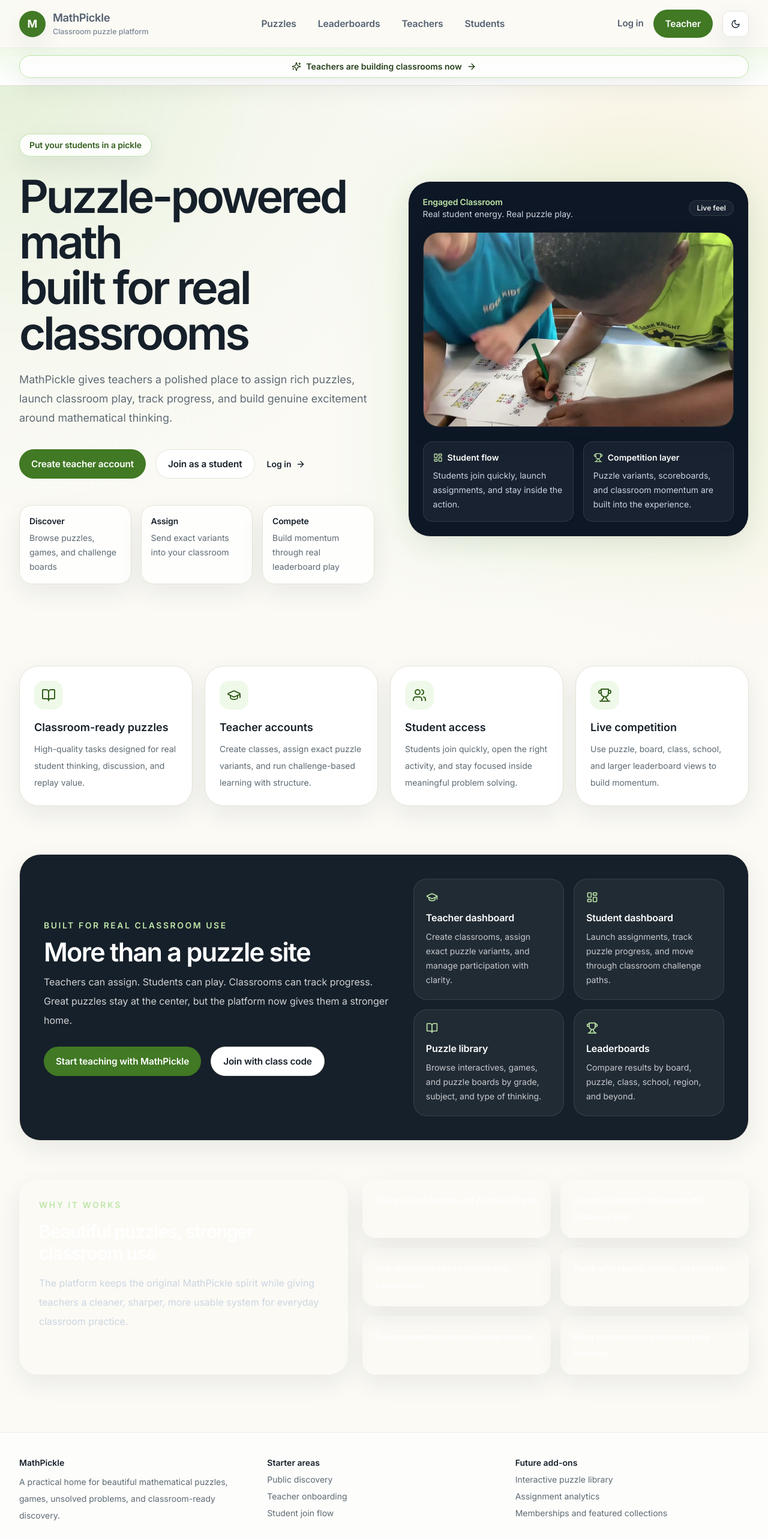
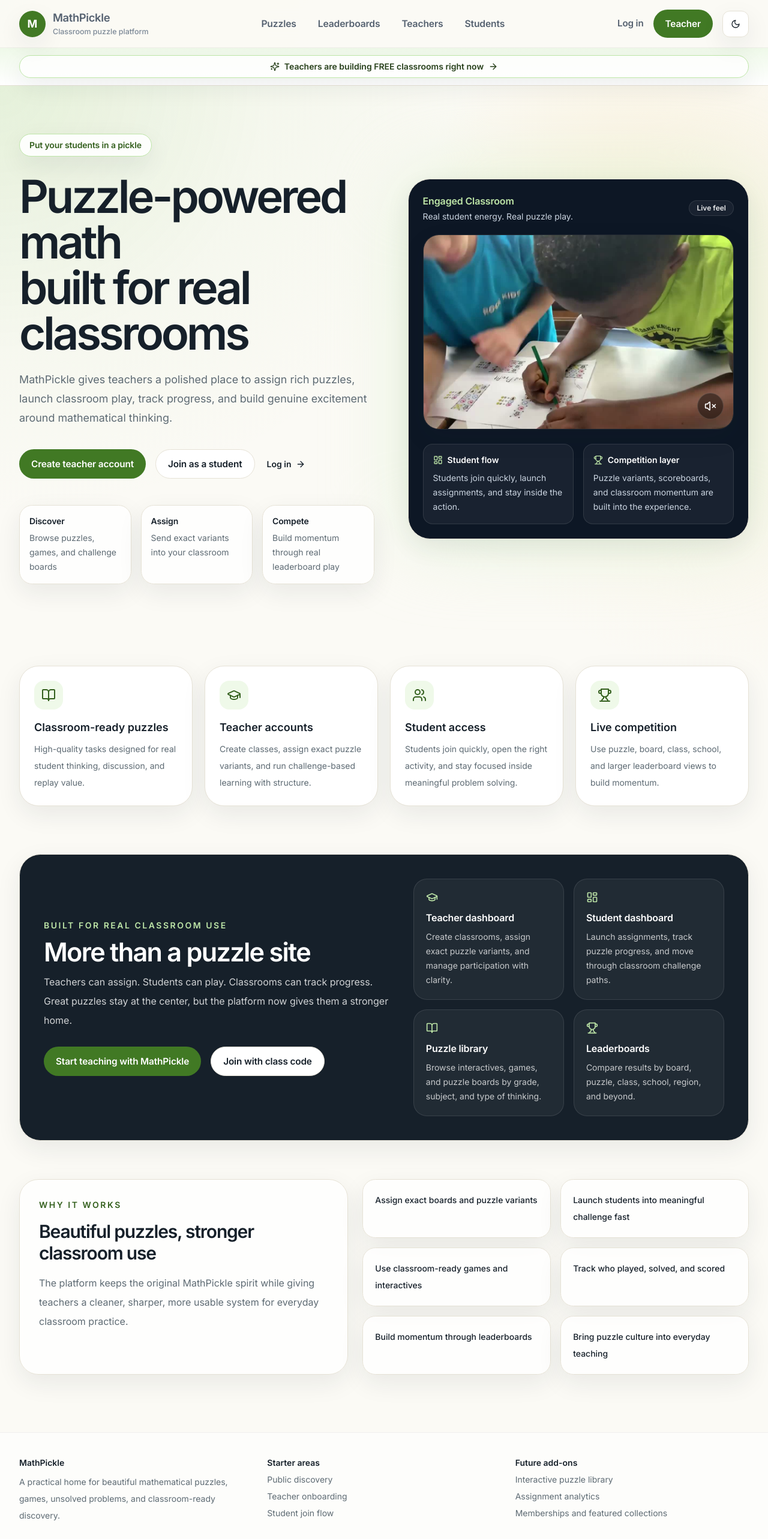
Before and after one commit to HerbertBakery/math-pickle, a Next.js app: page / in a window 1280 px wide. Shown: the top 2566 px of the page at 60% size. Built offline with nearby package versions, Linux system fonts and the light colour scheme; no server answers.

Commit message:
Polish homepage and header updates

```diff
--- a/app/layout.tsx
+++ b/app/layout.tsx
@@ -40,6 +40,8 @@
     <html lang="en" suppressHydrationWarning>
       <head>
         <script dangerouslySetInnerHTML={{ __html: themeBootScript }} />
+        <link rel="preload" as="image" href="/engage-poster.jpg" />
+        <link rel="preload" href="/engage-hero.mp4" as="video" type="video/mp4" />
       </head>
       <body className={`${inter.className} bg-canvas text-ink dark:bg-[#08111b] dark:text-white`}>
         <div className="min-h-screen">
--- a/app/page.tsx
+++ b/app/page.tsx
@@ -87,7 +87,7 @@
             className="group flex items-center justify-center gap-2 rounded-full border border-pickle-200 bg-white/80 px-4 py-2 text-sm font-semibold text-pickle-900 shadow-soft transition hover:border-pickle-400 hover:bg-white dark:border-white/10 dark:bg-white/5 dark:text-white dark:hover:bg-white/10"
           >
             <Sparkles className="h-4 w-4" />
-            Teachers are building classrooms now
+            Teachers are building FREE classrooms right now
             <ArrowRight className="h-4 w-4 transition group-hover:translate-x-0.5" />
           </Link>
         </div>
@@ -152,10 +152,13 @@
             <div className="overflow-hidden rounded-[2.3rem] border border-line bg-[#0d1725] p-6 shadow-soft dark:border-white/10">
               <div className="mb-5 flex items-center justify-between gap-4">
                 <div>
-                  <div className="text-sm font-semibold tracking-[-0.01em] text-pickle-200">
+                  <Link
+                    href="/teacher-signup"
+                    className="text-base font-semibold tracking-[-0.01em] text-pickle-200 transition hover:text-white"
+                  >
                     Engaged Classroom
-                  </div>
-                  <div className="text-sm text-slate-300">
+                  </Link>
+                  <div className="mt-1 text-sm text-slate-300">
                     Real student energy. Real puzzle play.
                   </div>
                 </div>
@@ -253,16 +256,16 @@
 
       <section className="mx-auto max-w-7xl px-6 pb-16 pt-2 lg:px-8 lg:pb-24">
         <div className="grid gap-6 lg:grid-cols-[.92fr_1.08fr]">
-          <div className="rounded-[2rem] border border-white/10 bg-white/5 p-8 shadow-soft">
-            <div className="text-sm font-semibold uppercase tracking-[0.18em] text-pickle-200">
+          <div className="rounded-[2rem] border border-line bg-white/80 p-8 shadow-soft backdrop-blur-sm dark:border-white/10 dark:bg-white/5">
+            <div className="text-sm font-semibold uppercase tracking-[0.18em] text-pickle-700 dark:text-pickle-200">
               Why it works
             </div>
 
-            <h2 className="mt-4 text-3xl font-semibold tracking-[-0.04em] text-white">
+            <h2 className="mt-4 text-3xl font-semibold tracking-[-0.04em] text-ink dark:text-white">
               Beautiful puzzles, stronger classroom use
             </h2>
 
-            <p className="mt-4 text-[1rem] leading-8 text-slate-300">
+            <p className="mt-4 text-[1rem] leading-8 text-muted dark:text-slate-300">
               The platform keeps the original MathPickle spirit while giving teachers a cleaner,
               sharper, more usable system for everyday classroom practice.
             </p>
@@ -272,9 +275,9 @@
             {whyItWorks.map((text) => (
               <div
                 key={text}
-                className="rounded-[1.35rem] border border-white/10 bg-white/5 p-5 shadow-soft"
+                className="rounded-[1.35rem] border border-line bg-white/80 p-5 shadow-soft backdrop-blur-sm dark:border-white/10 dark:bg-white/5"
               >
-                <div className="text-sm font-medium leading-7 text-white">
+                <div className="text-sm font-medium leading-7 text-ink dark:text-white">
                   {text}
                 </div>
               </div>
--- a/components/home-hero-video.tsx
+++ b/components/home-hero-video.tsx
@@ -1,58 +1,75 @@
 "use client";
 
 import { useEffect, useRef, useState } from "react";
+import { Volume2, VolumeX } from "lucide-react";
 
 export function HomeHeroVideo() {
   const videoRef = useRef<HTMLVideoElement | null>(null);
   const [isReady, setIsReady] = useState(false);
+  const [isMuted, setIsMuted] = useState(true);
 
   useEffect(() => {
     const video = videoRef.current;
     if (!video) return;
 
-    setIsReady(false);
+    let cancelled = false;
 
-    const handleReady = async () => {
+    const startPlayback = async () => {
       try {
-        video.currentTime = 0;
-      } catch {}
-
-      try {
+        video.defaultMuted = true;
+        video.muted = true;
+        video.playsInline = true;
         await video.play();
       } catch {}
+    };
 
+    const handleLoadedData = async () => {
+      if (cancelled) return;
+      setIsReady(true);
+      await startPlayback();
+    };
+
+    const handlePlaying = () => {
+      if (cancelled) return;
       setIsReady(true);
     };
 
-    const handleLoadedMetadata = () => {
-      try {
-        video.currentTime = 0;
-      } catch {}
-    };
+    video.defaultMuted = true;
+    video.muted = true;
+    video.autoplay = true;
+    video.loop = true;
+    video.playsInline = true;
+    video.preload = "auto";
 
-    const handleCanPlay = () => {
-      handleReady();
-    };
+    video.addEventListener("loadeddata", handleLoadedData);
+    video.addEventListener("playing", handlePlaying);
 
-    video.pause();
-    try {
-      video.currentTime = 0;
-    } catch {}
-
-    video.addEventListener("loadedmetadata", handleLoadedMetadata);
-    video.addEventListener("canplay", handleCanPlay);
-
-    if (video.readyState >= 3) {
-      handleReady();
+    if (video.readyState >= 2) {
+      setIsReady(true);
+      void startPlayback();
     } else {
       video.load();
     }
 
     return () => {
-      video.removeEventListener("loadedmetadata", handleLoadedMetadata);
-      video.removeEventListener("canplay", handleCanPlay);
+      cancelled = true;
+      video.removeEventListener("loadeddata", handleLoadedData);
+      video.removeEventListener("playing", handlePlaying);
     };
   }, []);
+
+  function toggleMute() {
+    const video = videoRef.current;
+    if (!video) return;
+
+    const nextMuted = !video.muted;
+    video.muted = nextMuted;
+    setIsMuted(nextMuted);
+
+    if (video.paused) {
+      void video.play().catch(() => {});
+    }
+  }
 
   return (
     <div className="relative aspect-[16/10] w-full overflow-hidden bg-[#0a111b]">
@@ -80,6 +97,15 @@
         controls={false}
         disablePictureInPicture
       />
+
+      <button
+        type="button"
+        onClick={toggleMute}
+        aria-label={isMuted ? "Turn sound on" : "Mute video"}
+        className="absolute bottom-4 right-4 z-10 inline-flex h-11 w-11 items-center justify-center rounded-full border border-white/15 bg-black/45 text-white shadow-soft backdrop-blur-md transition hover:bg-black/60"
+      >
+        {isMuted ? <VolumeX className="h-5 w-5" /> : <Volume2 className="h-5 w-5" />}
+      </button>
     </div>
   );
 }
```
Also changed, not shown: public/engage-poster.jpg, 1 other file (tests, documents, lock files or other folders).
